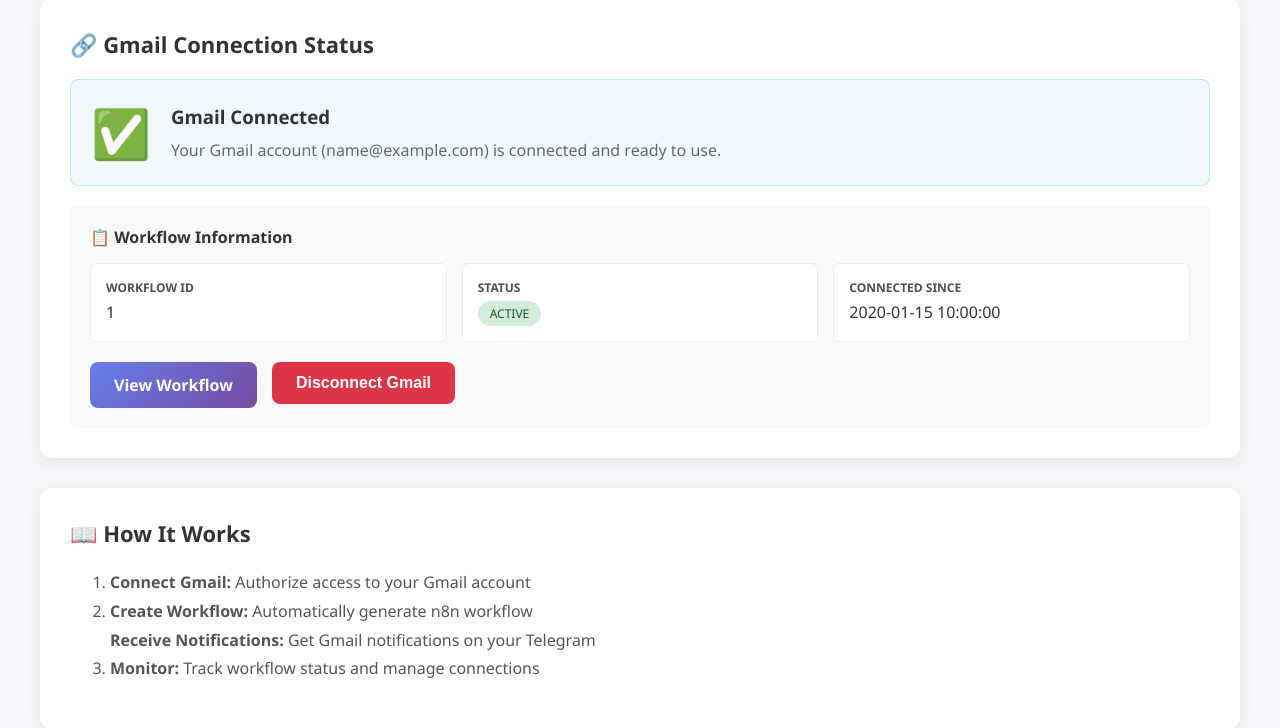
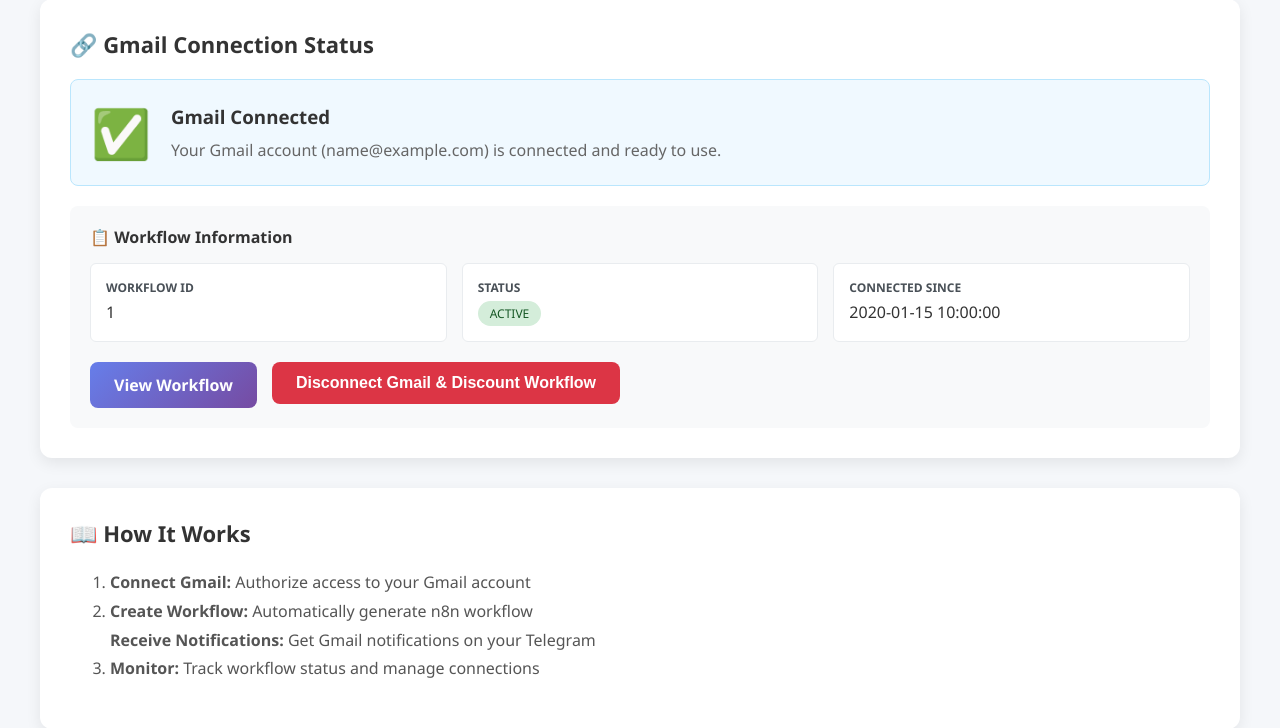
Before and after one commit to qritwik/n8n_saas, a Flask app: page /dashboard in a window 1280 px wide. Shown: the part 116-844 px from the top of the page. Run offline with Flask 3, Linux system fonts and the light colour scheme; the visitor is signed in with stand-in values (Sample User, id 1); tables that the repository leaves empty hold one stand-in row (values such as "Sample post").

Commit message:
Function name change: disconnect-gmail-delete-workflow

```diff
--- a/app.py
+++ b/app.py
@@ -212,9 +212,9 @@ def create_workflow():
         return redirect(url_for('dashboard'))
 
 
-@app.route("/disconnect-gmail", methods=["POST"])
+@app.route("/disconnect-gmail-delete-workflow", methods=["POST"])
 @login_required
-def disconnect_gmail():
+def disconnect_gmail_delete_workflow():
     """Disconnect Gmail account and delete workflow"""
     user_id = session['user_id']
 
--- a/templates/dashboard.html
+++ b/templates/dashboard.html
@@ -246,9 +246,9 @@
                     <a href="/workflow/{{ workflow.n8n_workflow_id }}" class="btn" target="_blank">
                         View Workflow
                     </a>
-                    <form method="POST" action="/disconnect-gmail" style="display: inline;">
+                    <form method="POST" action="/disconnect-gmail-delete-workflow" style="display: inline;">
                         <button type="submit" class="btn danger" onclick="return confirm('Are you sure you want to disconnect Gmail?')">
-                            Disconnect Gmail
+                            Disconnect Gmail & Discount Workflow
                         </button>
                     </form>
                 </div>
```
